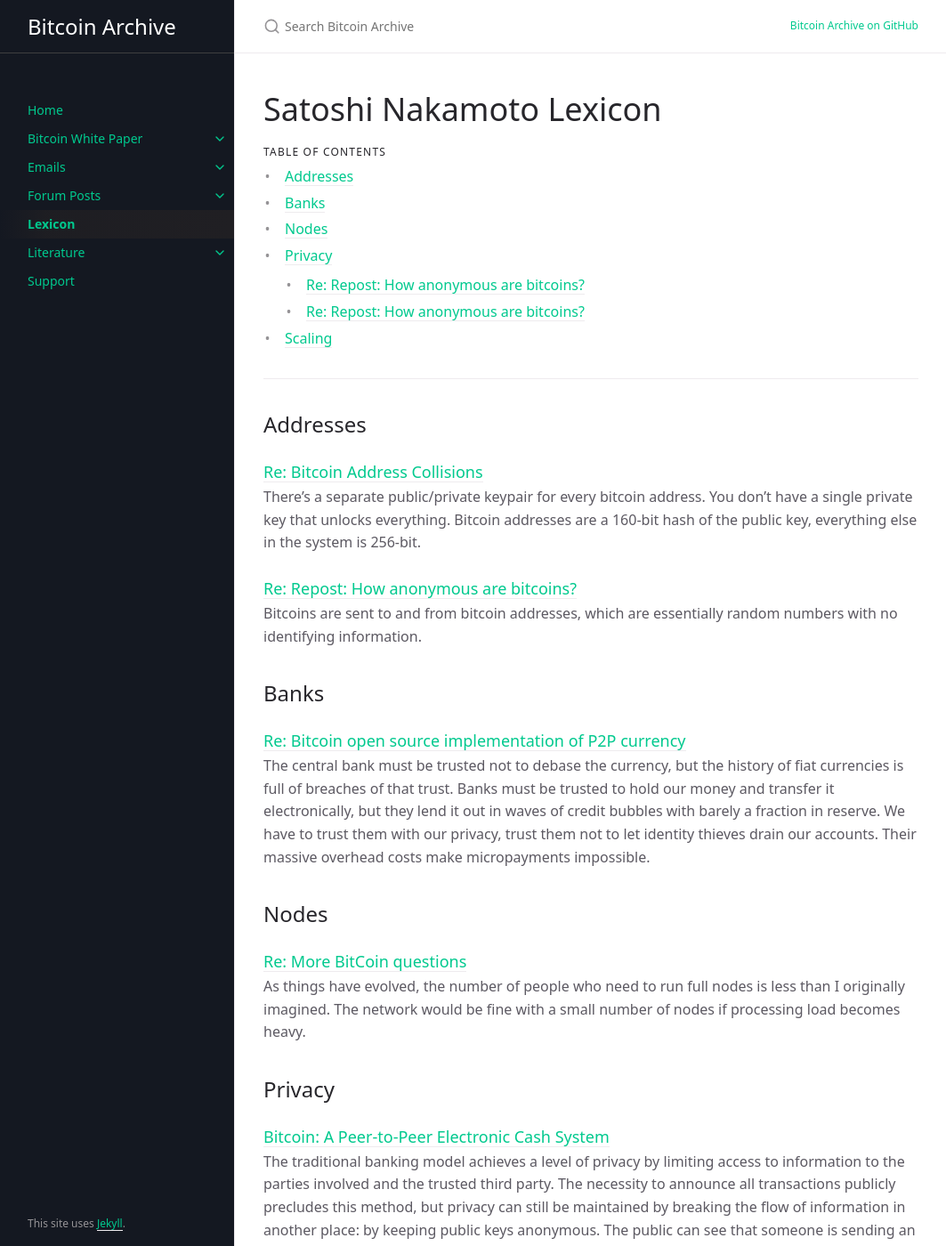
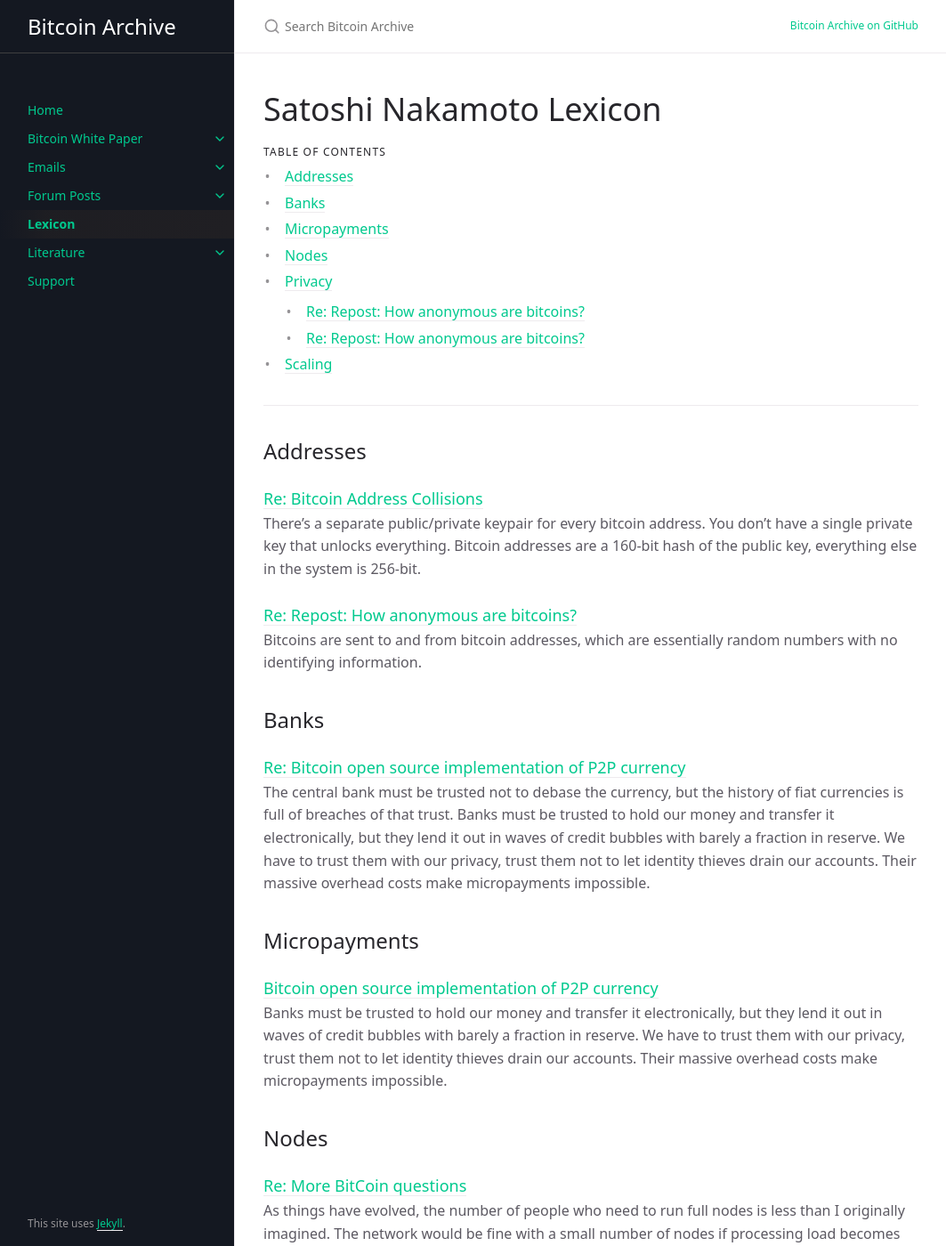
Before and after one commit to wakgill/bitcoin-archive, a Jekyll site: the page built from lexicon.md, in a window 1280 px wide and 1400 px high. Shown: the whole window at 89% size, without its empty margins (108-1171 px from the left). Built offline with Jekyll 4.4.1, drawn with Linux system fonts in a browser that asks for light colours; some web fonts are replaced; comment, search, counter and statistics services are not loaded.

Commit message:
Update lexicon.md

```diff
--- a/lexicon.md
+++ b/lexicon.md
@@ -34,6 +34,13 @@ Bitcoins are sent to and from bitcoin addresses, which are essentially random nu
 {: .no_toc }
 
 The central bank must be trusted not to debase the currency, but the history of fiat currencies is full of breaches of that trust. Banks must be trusted to hold our money and transfer it electronically, but they lend it out in waves of credit bubbles with barely a fraction in reserve. We have to trust them with our privacy, trust them not to let identity thieves drain our accounts. Their massive overhead costs make micropayments impossible.
+
+## Micropayments
+
+### [Bitcoin open source implementation of P2P currency](/docs/forum/p2p-foundation/1)
+{: .no_toc }
+
+Banks must be trusted to hold our money and transfer it electronically, but they lend it out in waves of credit bubbles with barely a fraction in reserve. We have to trust them with our privacy, trust them not to let identity thieves drain our accounts. Their massive overhead costs make micropayments impossible.
 
 ## Nodes
 
```
